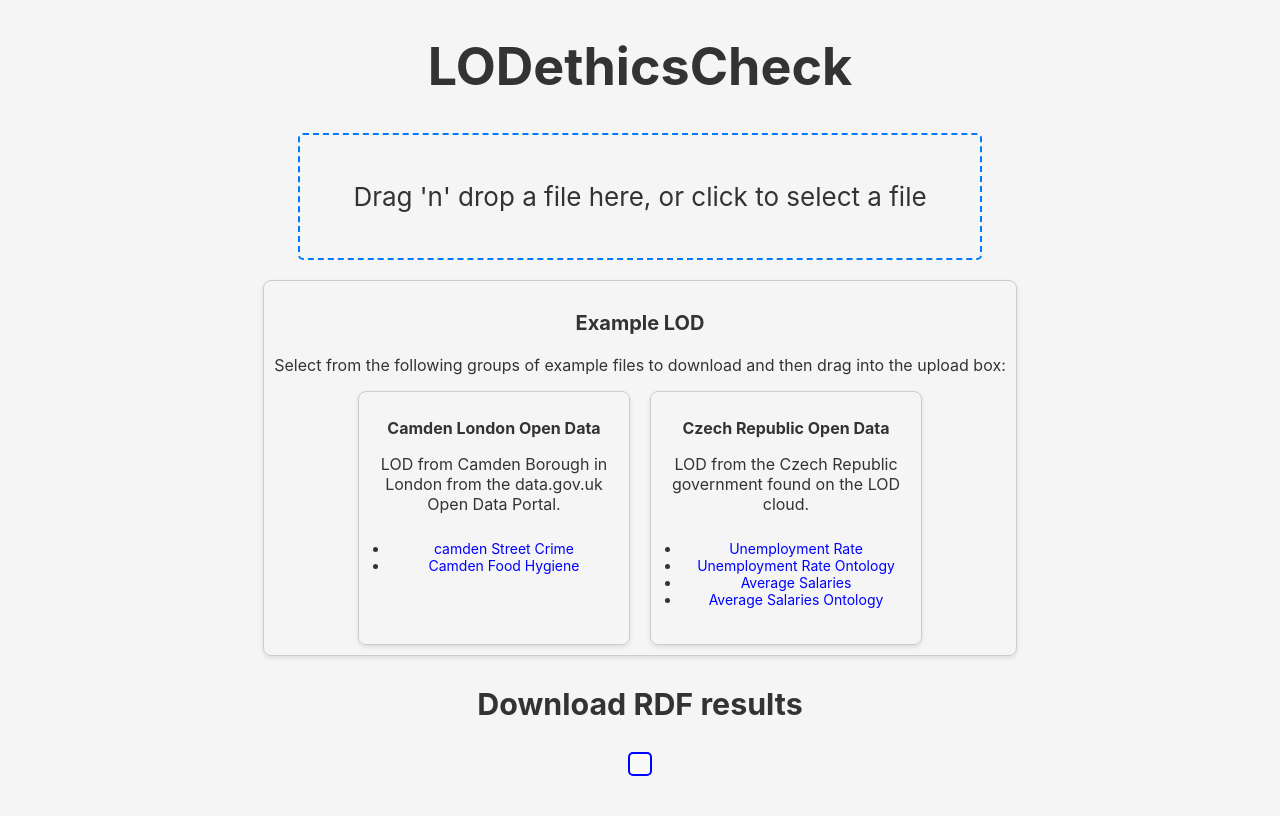
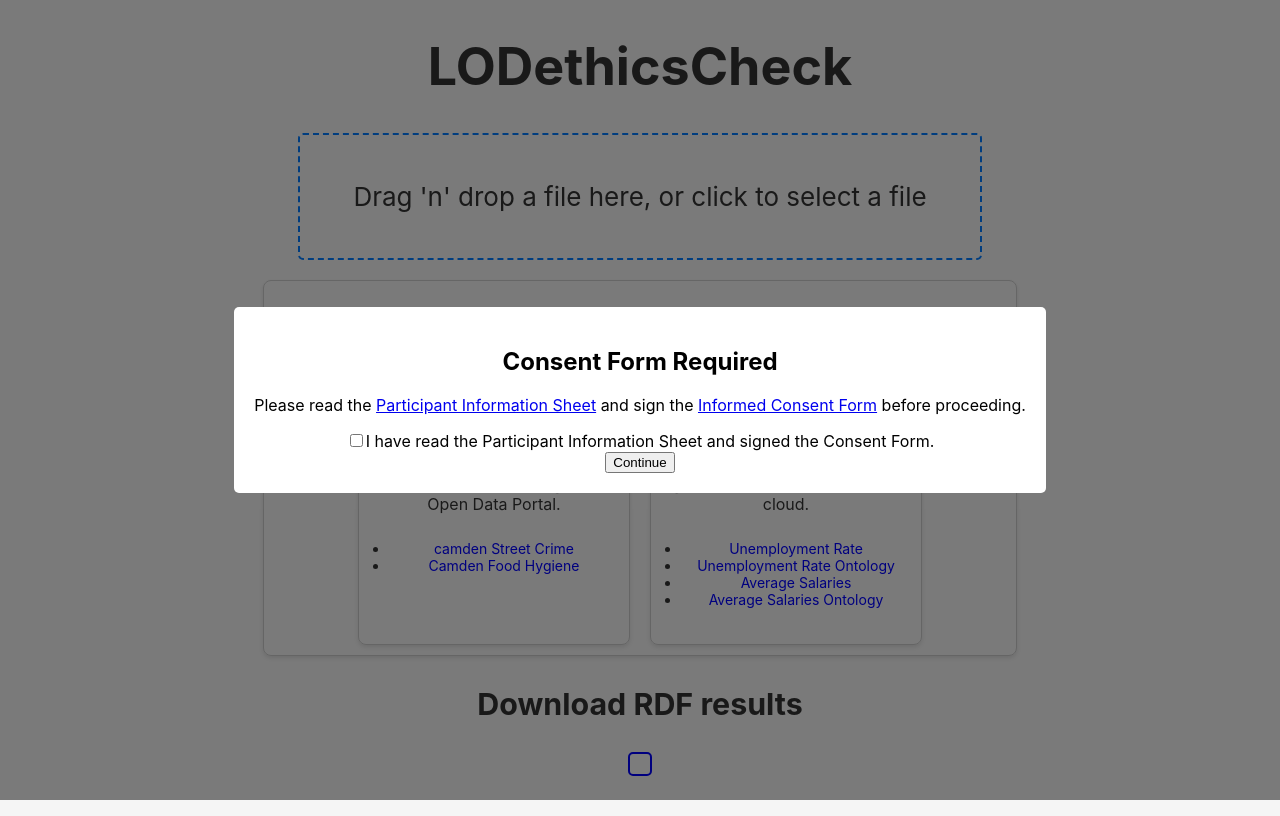
Before and after one commit to isabellebryans/LODethicsCheck_front-end, a React (Create React App) app: page / in a window 1280 px wide. Built offline with nearby package versions, Linux system fonts and the light colour scheme.

Commit message:
Consent form and participant info pop up

```diff
--- a/src/App.css
+++ b/src/App.css
@@ -110,3 +110,22 @@
 .download-link-container a:hover {
   color: black; /* White text on hover */
 }
+
+.consent-popup {
+  position: fixed;
+  top: 0;
+  left: 0;
+  width: 100%;
+  height: 100%;
+  background-color: rgba(0, 0, 0, 0.5);
+  display: flex;
+  justify-content: center;
+  align-items: center;
+  z-index: 1000;
+}
+
+.consent-content {
+  background: white;
+  padding: 20px;
+  border-radius: 5px;
+}
--- a/src/App.js
+++ b/src/App.js
@@ -4,11 +4,20 @@ import DragDropFileUpload from './dragDrop';
 import exampleFileGroups from './exampleLOD';
 import DisplayResults from './displayResults';
 import provideRDFresults from './provideRDFresults';
+import ConsentFormPopup from './consentFormPopup';
 
 function App() {
   const [responseData, setResponseData] = useState(null);
   const [rdfBlobUrl, setRdfBlobUrl] = useState(null);
   const [isLoading, setIsLoading] = useState(false);
+  const [consentGiven, setConsentGiven] = useState(false); // State to manage consent
+
+  useEffect(() => {
+    const userConsent = localStorage.getItem('userConsent');
+    if (userConsent) {
+      setConsentGiven(true);
+    }
+  }, []);
 
   // Callback function to handle the response
   const handleUploadResponse = (response) => {
@@ -30,6 +39,12 @@ function App() {
       // Handle parsing error
     }
   };
+  // Handler when user gives consent
+  const handleConsent = () => {
+    localStorage.setItem('userConsent', 'true');
+    setConsentGiven(true);
+  };
+
   // Cleanup blob URL on component unmount
   useEffect(() => {
     return () => {
@@ -41,6 +56,7 @@ function App() {
 
   return (
     <div className="App">
+      <ConsentFormPopup isVisible={!consentGiven} onConsent={handleConsent} />
       <header className="App-header">
         <h1>LODethicsCheck</h1>
         <DragDropFileUpload
--- /dev/null
+++ b/src/consentFormPopup.js
@@ -0,0 +1,22 @@
+import React from 'react';
+import './App.css';
+
+function ConsentFormPopup({ isVisible, onConsent }) {
+  if (!isVisible) return null;
+
+  return (
+    <div className="consent-popup">
+      <div className="consent-content">
+        <h2>Consent Form Required</h2>
+        <p>Please read the <a href={`${process.env.PUBLIC_URL}${"/ParticipantInfo.pdf"}`} target="_blank">Participant Information Sheet</a> and sign the <a href={`${process.env.PUBLIC_URL}${"/ConsentForm.pdf"}`} target="_blank">Informed Consent Form</a> before proceeding.</p>
+        <div>
+          <input type="checkbox" id="consentCheckbox" />
+          <label htmlFor="consentCheckbox">I have read the Participant Information Sheet and signed the Consent Form.</label>
+        </div>
+        <button onClick={onConsent}>Continue</button>
+      </div>
+    </div>
+  );
+}
+
+export default ConsentFormPopup;
```
Also changed, not shown: 2 other files (tests, documents, lock files or other folders).
